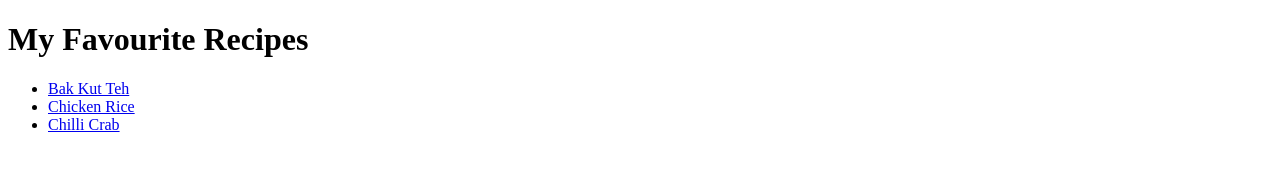
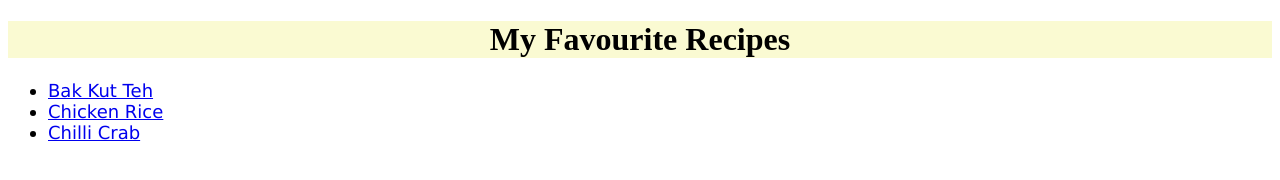
Before and after one commit to JoshTKx/odin-recipes, a plain HTML site: page index.html in a window 1280 px wide. Drawn offline with Linux system fonts and the light colour scheme.

Commit message:
Add colour to headings using CSS Add new CSS file for each HTML file

```diff
--- a/index.html
+++ b/index.html
@@ -4,6 +4,7 @@
     <meta charset="UTF-8">
     <meta name="viewport" content="width=device-width, initial-scale=1.0">
     <title>My Favourite Recipes</title>
+    <link rel="stylesheet" href = "./styles/styles.css">
 </head>
 <body>
     <h1>
--- /dev/null
+++ b/styles/bktstyles.css
@@ -0,0 +1,5 @@
+h1{
+    font-family: 'Times New Roman', Times, serif;
+    text-align: center;
+    background-color: lightgoldenrodyellow ;
+}
--- /dev/null
+++ b/styles/ccstyles.css
@@ -0,0 +1,5 @@
+h1{
+    font-family: 'Times New Roman', Times, serif;
+    text-align: center;
+    background-color: lightgoldenrodyellow ;
+}
--- /dev/null
+++ b/styles/crstyles.css
@@ -0,0 +1,5 @@
+h1{
+    font-family: 'Times New Roman', Times, serif;
+    text-align: center;
+    background-color: lightgoldenrodyellow ;
+}
--- /dev/null
+++ b/styles/styles.css
@@ -0,0 +1,10 @@
+h1{
+    font-family: 'Times New Roman', Times, serif;
+    text-align: center;
+    background-color: lightgoldenrodyellow ;
+}
+
+li{
+    font-size: large;
+    font-family:'Lucida Sans', 'Lucida Sans Regular', 'Lucida Grande', 'Lucida Sans Unicode', Geneva, Verdana, sans-serif
+}
```
Also changed, not shown: recipes/bakkutteh.html (+3 -0 lines), recipes/chickenrice.html (+3 -0 lines), recipes/chillicrab.html (+3 -0 lines).
